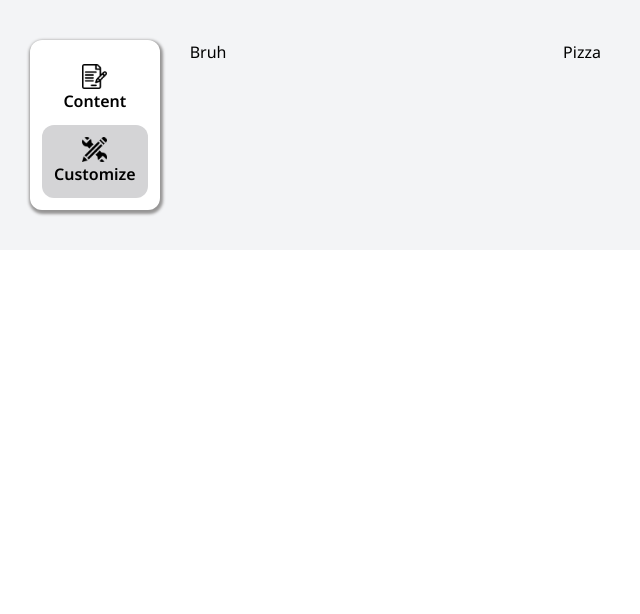
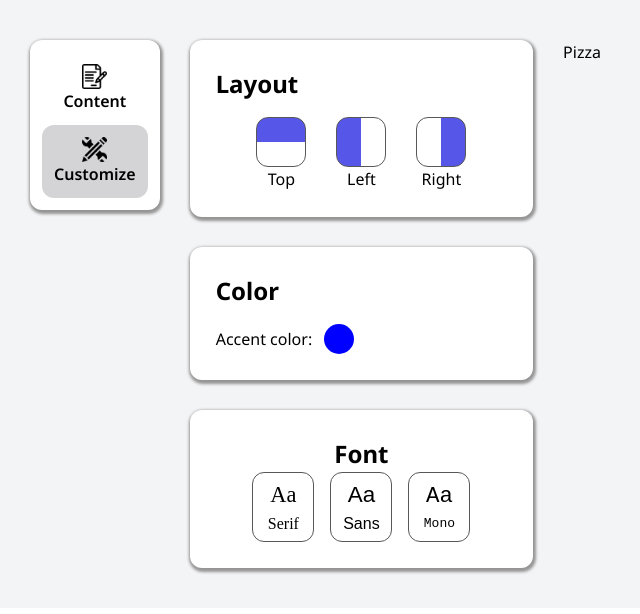
Before and after one commit to Ikerdiazmontilla/cv-application, a React (Vite) app in the folder app/: page / in a window 1280 px wide. Both pictures are taken after a click on the button "Customize". Shown: the top 614 px of the page, without its empty margins (0-640 px from the left). Built offline with nearby package versions, Linux system fonts and the light colour scheme.

Commit message:
Add appearance part of the form, no logic

```diff
--- a/app/src/App.jsx
+++ b/app/src/App.jsx
@@ -1,6 +1,7 @@
 import { useState } from 'react'
 import Content from "./content/Content"
 import Menu from "./Menu"
+import Appearance from './appereance/Appearance';
 
 function App() {
   const [ isContent, setIsContent ] = useState(true);
@@ -20,7 +21,7 @@ function App() {
     <div className="body">
       <Menu handleMenuClick={handleMenuClick}/>
       {isContent === true ? <Content handleChange={handleChange}/>
-      : <p>Bruh</p>}
+      : <Appearance/>}
     <div>Pizza</div>
     </div>
   )
--- a/app/src/Menu.jsx
+++ b/app/src/Menu.jsx
@@ -7,7 +7,7 @@ export default function Menu({ handleMenuClick }) {
 
   return(
     <div className='menu'>
-      <button className='menu-btn' id='content' onClick={handleMenuClick}>
+      <button className='menu-btn active' id='content' onClick={handleMenuClick}>
         <img src={content} alt="" />
         <p>Content</p>
       </button>
--- /dev/null
+++ b/app/src/appereance/Appearance.jsx
@@ -0,0 +1,14 @@
+import Color from "./Color"
+import Font from "./Font"
+import Layout from "./Layout"
+
+
+export default function Appearance() {
+  return(
+    <div className="info">
+      <Layout/>
+      <Color/>
+      <Font/>
+    </div>
+  )
+}
--- /dev/null
+++ b/app/src/appereance/Color.jsx
@@ -0,0 +1,12 @@
+export default function Color() {
+
+  return(
+    <div className="place">
+      <h2 className="title">Color</h2>
+      <div className="pick-color">
+        Accent color:
+        <label className="color-picker"><input type="color" /></label>
+      </div>
+    </div>
+  )
+}
--- /dev/null
+++ b/app/src/appereance/Font.jsx
@@ -0,0 +1,22 @@
+export default function Font() {
+  return(
+    <div className="place">
+      <h2 className="info">Font</h2>
+
+      <div className="font-wrapper">
+        <div className="font serif">
+          <p>Aa</p>
+          <p>Serif</p>
+        </div>
+        <div className="font sans">
+          <p>Aa</p>
+          <p>Sans</p>
+        </div>
+        <div className="font mono">
+          <p>Aa</p>
+          <p>Mono</p>
+        </div>
+      </div>
+    </div>
+  )
+}
--- /dev/null
+++ b/app/src/appereance/Layout.jsx
@@ -0,0 +1,22 @@
+export default function Layout() {
+return(
+  <div className="place">
+      <h2 className="title">Layout</h2>
+      <div className="visuals">
+        <button className="visual-container">
+          <div className="top-visual visual"></div>
+          Top
+        </button>
+        <button className="visual-container">
+          <div className="left-visual visual"></div>
+          Left
+        </button>
+        <button className="visual-container">
+          <div className="right-visual visual"></div>
+          Right
+        </button>
+      </div>
+  </div>
+
+)
+}
--- a/app/src/content/Education.jsx
+++ b/app/src/content/Education.jsx
@@ -82,7 +82,7 @@ export default function Education({ handleChange }) {
 
 
   return (
-    <form className="education">
+    <form className="education place">
       <h2 className="title">  <img className="logo" src={educationPic} alt="" /> Education <button type="button" className={expanded ? "arrow clicked" : "arrow"} onClick={handleExpand}>⌄</button></h2>
 
       <div className={expanded ? "fields-container expanded" : "fields-container"}>
--- a/app/src/content/Experience.jsx
+++ b/app/src/content/Experience.jsx
@@ -80,7 +80,7 @@ export default function Experience({ handleChange }) {
   );
 
   return (
-    <form className="experience">
+    <form className="experience place">
     <h2 className="title"> <img className="logo" src={suitcasePic} alt="" />  Experience <button type="button" onClick={handleExpand} className={expanded ? "arrow clicked" : "arrow"}>⌄</button></h2>
 
     <div className={expanded ? "fields-container expanded" : "fields-container"}>
--- a/app/src/content/PersonalDetails.jsx
+++ b/app/src/content/PersonalDetails.jsx
@@ -4,7 +4,7 @@ export default function PersonalDetails({ handleChange }) {
 
 
   return(
-    <form className="personal-details">
+    <form className="personal-details place">
       <h2>Personal Details</h2>
 
       <Field id="full-name" handleChange={handleChange} label="Full Name"/>
--- a/app/src/style.css
+++ b/app/src/style.css
@@ -149,15 +149,19 @@ img{
   margin-bottom: 15px;
 }
 
-form{
+.place{
   background-color: var(--content-background);
   min-width: 100%;
   border-radius: var(--border-radius);
   padding: 26px;
   display: flex;
   flex-direction: column;
+  box-shadow: var(--content-shadow);
+
+}
+
+form{
   gap: 8px;
-  box-shadow: var(--content-shadow);
 }
 
 label > span{
@@ -166,7 +170,7 @@ label > span{
   color: var(--required-color);
 }
 
-input{
+input[type="text"]{
   border-radius: var(--border-radius);
   border: none;
   background-color: var(--input-background);
@@ -176,7 +180,7 @@ input{
   transition: outline 0.3s;
 }
 
-input:focus{
+input[type="text"]:focus{
   outline: 2px solid var(--outline-color);
 }
 
@@ -268,3 +272,87 @@ input:focus{
 .form-btn img{
   max-height: 15px;
 }
+
+.visuals{
+  display: flex;
+  justify-content: center;
+  gap: 30px;
+}
+
+.visual-container{
+  display: flex;
+  flex-direction: column;
+  align-items: center;
+}
+
+.visual{
+  height: 50px;
+  width: 50px;
+  border: 1px solid var(--form-btn-color);
+  border-radius: var(--border-radius);
+}
+
+.top-visual{
+  background: linear-gradient(to bottom, rgb(86, 86, 233) 50%, var(--content-background) 50%);
+}
+
+.left-visual{
+  background: linear-gradient(to right, rgb(86, 86, 233) 50%, var(--content-background) 50%);
+}
+
+.right-visual{
+  background: linear-gradient(to left, rgb(86, 86, 233) 50%, var(--content-background) 50%);
+}
+
+
+.pick-color{
+  display: flex;
+  align-items: center;
+  gap: 12px;
+}
+
+input[type="color"]{
+  visibility: hidden;
+}
+
+.color-picker{
+  border-radius: 50%;
+  background-color: blue;
+  aspect-ratio: 1/1;
+  width: 30px;
+}
+
+.font-wrapper{
+  display: flex;
+  justify-content: center;
+  gap: 16px;
+}
+
+.font{
+  height: 70px;
+  width: 50px;
+  display: flex;
+  flex-direction:column;
+  align-items: center;
+  justify-content: center;
+  padding: 20px 30px;
+  border: 1.5px solid var(--form-btn-color);
+  border-radius: var(--border-radius);
+  cursor: pointer;
+}
+
+.font > p:first-child{
+  font-size: 1.4rem;
+}
+
+.font.serif{
+  font-family:serif;
+}
+
+.font.sans{
+  font-family: sans-serif;
+}
+
+.font.mono{
+  font-family: monospace;
+}
```
